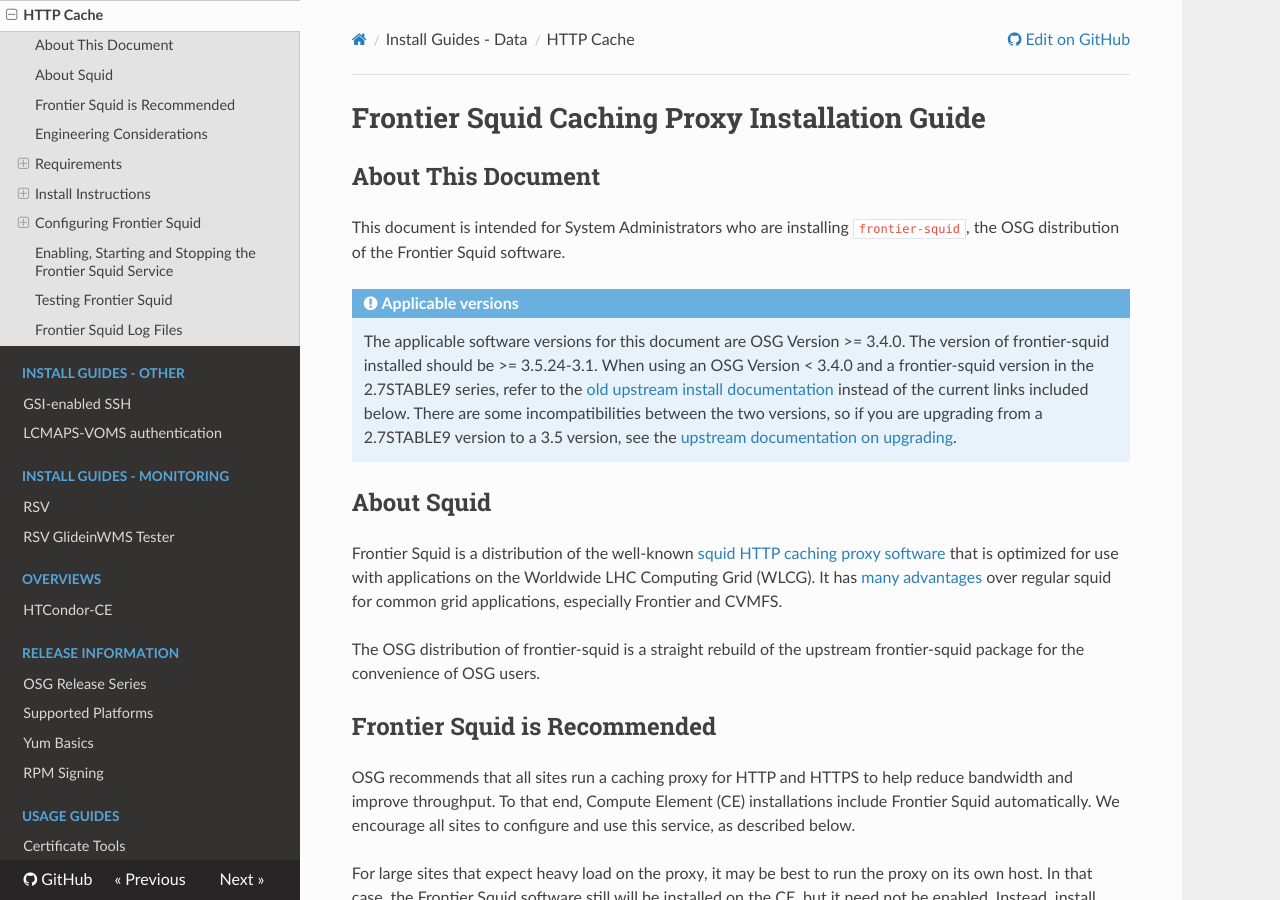
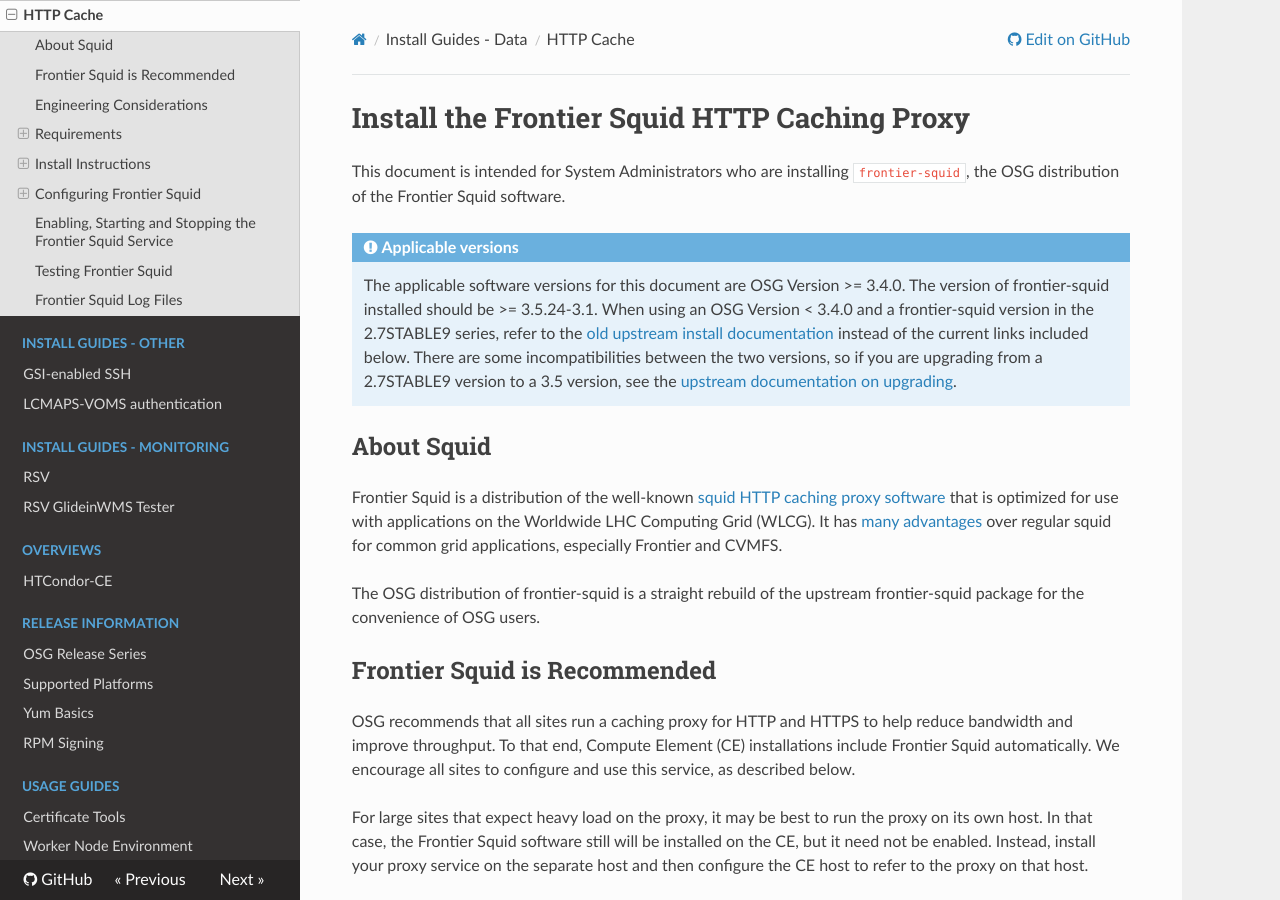
Before and after one commit to osg-htc/docs, an MkDocs documentation site: the page built from docs/data/frontier-squid.md, in a window 1280 px wide and 900 px high. Built offline with MkDocs 1.6.1, drawn with Linux system fonts in a browser that asks for light colours; nearby versions of some CDN libraries; old or Windows-style settings are respelled for this version of MkDocs.

Commit message:
clean up the beginning

```diff
--- a/docs/data/frontier-squid.md
+++ b/docs/data/frontier-squid.md
@@ -1,10 +1,4 @@
-<span class="twiki-macro DOC_STATUS_TABLE"></span>
-
-Frontier Squid Caching Proxy Installation Guide
-===============================================
-
-
-## About This Document
+# Install the Frontier Squid HTTP Caching Proxy
 
 This document is intended for System Administrators who are installing
 `frontier-squid`, the OSG distribution of the Frontier Squid software.
```
